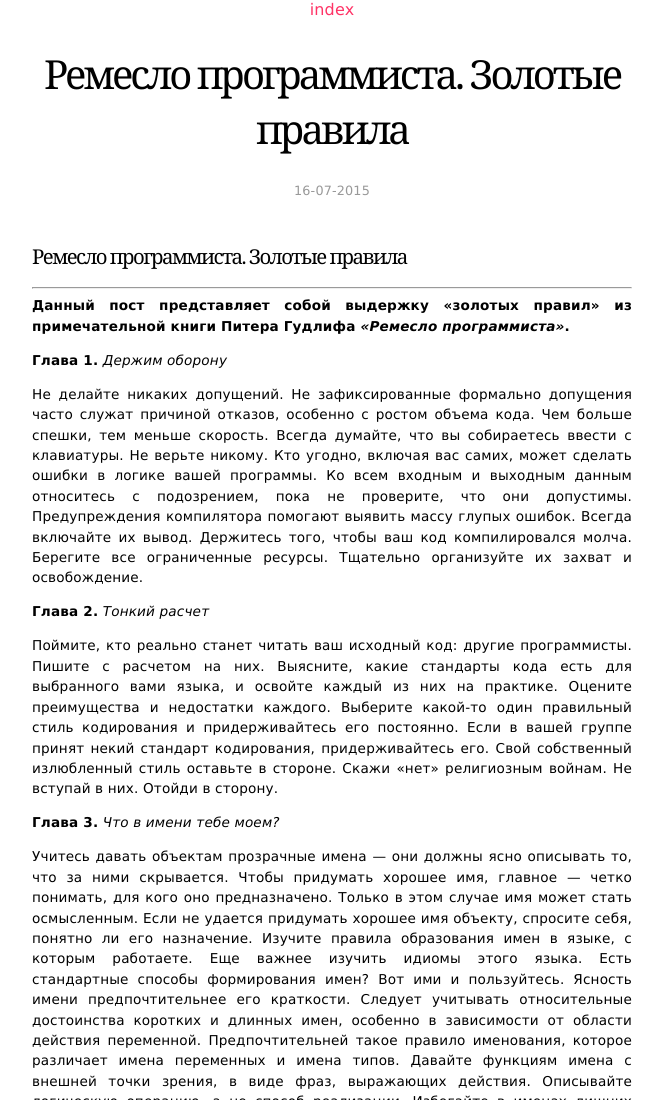
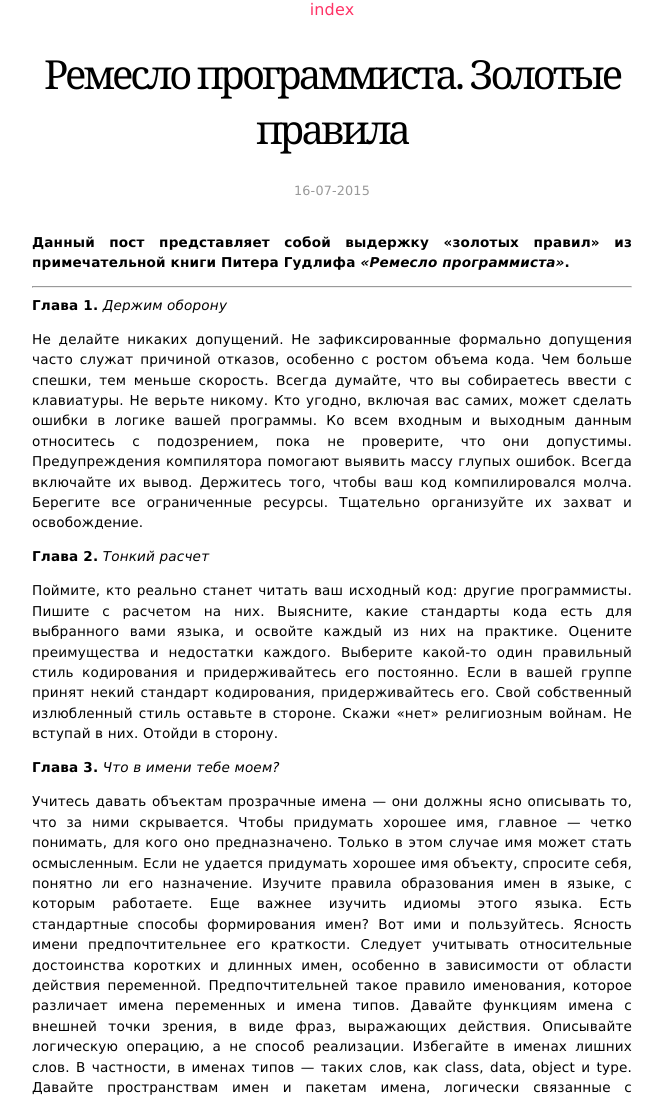
Before and after one commit to gitter-badger/StonedAstronaut.github.io, a plain HTML site: page blog/gold_rules/index.html in a window 1280 px wide. Shown: the top 1100 px of the page, without its empty margins (308-971 px from the left). Drawn offline with Linux system fonts and the light colour scheme.

Commit message:
add new post Gold Rules

```diff
--- a/blog/gold_rules/index.html
+++ b/blog/gold_rules/index.html
@@ -29,9 +29,8 @@
 
 <!-- content section -->
 <div id="content">
-    <h2>Ремесло программиста. Золотые правила</h2>
+    <p><strong>Данный пост представляет собой выдержку «золотых правил» из примечательной книги Питера Гудлифа <em>«Ремесло программиста»</em>.</strong></p>
 <hr />
-<p><strong>Данный пост представляет собой выдержку «золотых правил» из примечательной книги Питера Гудлифа <em>«Ремесло программиста»</em>.</strong></p>
 <p><strong>Глава 1.</strong> <em>Держим оборону</em></p>
 <p>Не делайте никаких допущений. Не зафиксированные формально допущения часто служат причиной отказов, особенно с ростом объема кода.
 Чем больше спешки, тем меньше скорость. Всегда думайте, что вы собираетесь ввести с клавиатуры.
```
Also changed, not shown: 1 other file.
